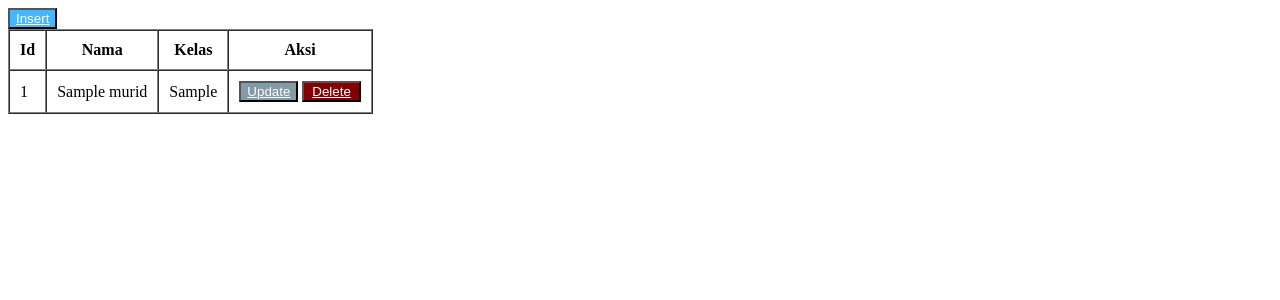
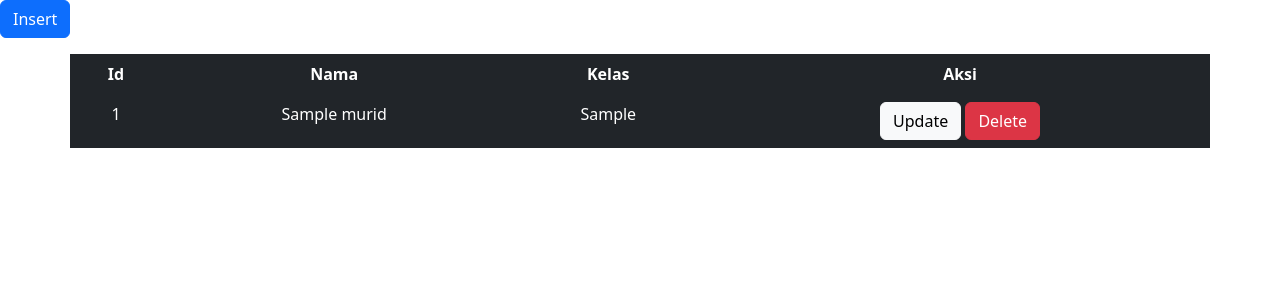
Before and after one commit to Rizqyaa/rumy, a PHP site: page / in a window 1280 px wide. Shown: the top 300 px of the page. Run offline with PHP 8.4, Linux system fonts and the light colour scheme; tables that the repository leaves empty or names only in its code hold one stand-in row (values such as "Sample post").

Commit message:
Update index.php

```diff
--- a/index.php
+++ b/index.php
@@ -1,40 +1,47 @@
-<?php
- $db = new PDO("mysql:host=localhost;dbname=kulacino",'root','');
- $query = $db->query('select * from murid');
+<!doctype html>
+<html lang="en">
+  <head>
+    <meta charset="utf-8">
+    <meta name="viewport" content="width=device-width, initial-scale=1">
+    <title>fufufu</title>
+    <link href="https://cdn.jsdelivr.net/npm/bootstrap@5.2.0/dist/css/bootstrap.min.css" rel="stylesheet" integrity="sha384-gH2yIJqKdNHPEq0n4Mqa/HGKIhSkIHeL5AyhkYV8i59U5AR6csBvApHHNl/vI1Bx" crossorigin="anonymous">
+  </head>
+  <body>
+  <?php
+$db = new PDO("mysql:host=localhost;dbname=fumafu", 'root', '');
+$query = $db->query('select * from murid');
 
 ?>
- <button style="background-color:47B5FF;">
-    <a href="tambah.php" style="color:white;">Insert</a>
- </button>
- <br>
- <table border="1" cellpadding="10" cellspacing="0">
+<a href="tambah.php" class="btn btn-primary mb-3">Insert</a>
+<table class="table table-dark table-borderless container text-center">
+    <thead>
     <tr>
-        <th>Id</th>
-        <th>Nama</th>
-        <th>Kelas</th>
-        <th>Aksi</th>
+        <th scope="col">Id</th>
+        <th scope="col">Nama</th>
+        <th scope="col">Kelas</th>
+        <th scope="col">Aksi</th>
     </tr>
-<?php $i=1 ?>
- <?php
- while ($data = $query->fetch() ) :?>
+    </thead>
+    <tbody>
+    <?php
+    while ($data = $query->fetch()):?>
     <tr>
-        <td><?= $i ?></td>
+
+
+        <td><?= $data['id']?></td>
+
         <td><?= $data['nama']?></td>
+
         <td><?= $data['kelas']?></td>
+
         <td>
+        <a href="edit.php?id=<?= $data['id']; ?>" class="btn btn-light"> Update </a>
 
-        <button style="background-color:#839AA8;">
-        <a href="edit.php?id=<?= $data['id']; ?>" style="color:white; ;">
-            Update
-        </a>
-        </button>
-        <button style="background-color:#820000;">
-        <a href="proseshapus.php?id=<?= $data['id']; ?>" style="color:white;padding:2px;border-radius:3px">
-            Delete
-        </a>
-        </button>
+        <a href="prodelete.php?id=<?= $data['id']; ?>" class="btn btn-danger"> Delete </a>
         </td>
     </tr>
-    <?php $i++; ?>
-<?php endwhile ?>
+    <?php endwhile ?>
+    </tbody>
 </table>
+  </body>
+</html>
```
